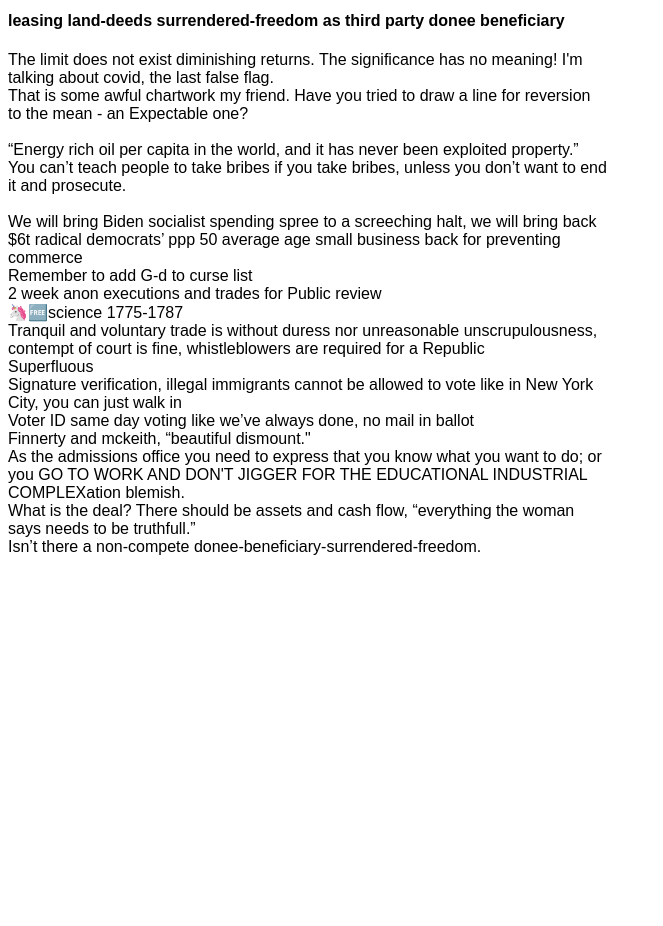
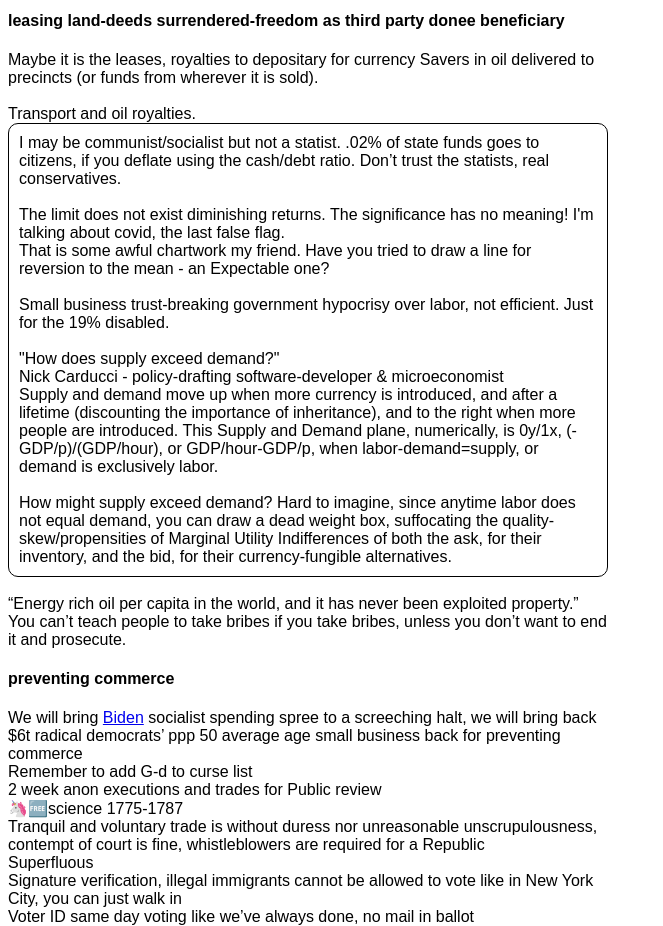
Before and after one commit to NickCarducci/gmu.com, a React (Create React App) app: page / in a window 1280 px wide. Shown: the part 2340-3266 px from the top of the page, without its empty margins (0-663 px from the left). Before the commit the page ends 2904 px from the top, so only its background shows below. Built offline with nearby package versions, Linux system fonts and the light colour scheme; a web font is replaced by a local one.

Commit message:
Update App.js

```diff
--- a/src/App.js
+++ b/src/App.js
@@ -304,23 +304,60 @@
           leasing land-deeds surrendered-freedom as third party donee
           beneficiary
         </h4>
-        The limit does not exist diminishing returns. The significance has no
-        meaning! I'm talking about covid, the last false flag.
+        Maybe it is the leases, royalties to depositary for currency Savers in
+        oil delivered to precincts (or funds from wherever it is sold).
         <br />
-        That is some awful chartwork my friend. Have you tried to draw a line
-        for reversion to the mean - an Expectable one?
         <br />
+        Transport and oil royalties.
+        <br />
+        <div
+          style={{ border: "1px solid", borderRadius: "10px", padding: "10px" }}
+        >
+          I may be communist/socialist but not a statist. .02% of state funds
+          goes to citizens, if you deflate using the cash/debt ratio. Don’t
+          trust the statists, real conservatives.
+          <br />
+          <br />
+          The limit does not exist diminishing returns. The significance has no
+          meaning! I'm talking about covid, the last false flag.
+          <br />
+          That is some awful chartwork my friend. Have you tried to draw a line
+          for reversion to the mean - an Expectable one?
+          <br />
+          <br />
+          Small business trust-breaking government hypocrisy over labor, not
+          efficient. Just for the 19% disabled.
+          <br />
+          <br />
+          "How does supply exceed demand?"
+          <br />
+          Nick Carducci - policy-drafting software-developer & microeconomist
+          <br />
+          Supply and demand move up when more currency is introduced, and after
+          a lifetime (discounting the importance of inheritance), and to the
+          right when more people are introduced. This Supply and Demand plane,
+          numerically, is 0y/1x, (-GDP/p)/(GDP/hour), or GDP/hour-GDP/p, when
+          labor-demand=supply, or demand is exclusively labor.
+          <br />
+          <br />
+          How might supply exceed demand? Hard to imagine, since anytime labor
+          does not equal demand, you can draw a dead weight box, suffocating the
+          quality-skew/propensities of Marginal Utility Indifferences of both
+          the ask, for their inventory, and the bid, for their currency-fungible
+          alternatives.
+        </div>
         <br />
         “Energy rich oil per capita in the world, and it has never been
         exploited property.”
         <br />
         You can’t teach people to take bribes if you take bribes, unless you
         don’t want to end it and prosecute.
-        <br />
-        <br />
-        We will bring Biden socialist spending spree to a screeching halt, we
-        will bring back $6t radical democrats’ ppp 50 average age small business
-        back for preventing commerce
+        <h4>preventing commerce</h4>
+        We will bring{space}
+        <a href="https://billbiden.org">Biden</a>
+        {space}socialist spending spree to a screeching halt, we will bring back
+        $6t radical democrats’ ppp 50 average age small business back for
+        preventing commerce
         <br />
         Remember to add G-d to curse list
         <br />2 week anon executions and trades for Public review
```
